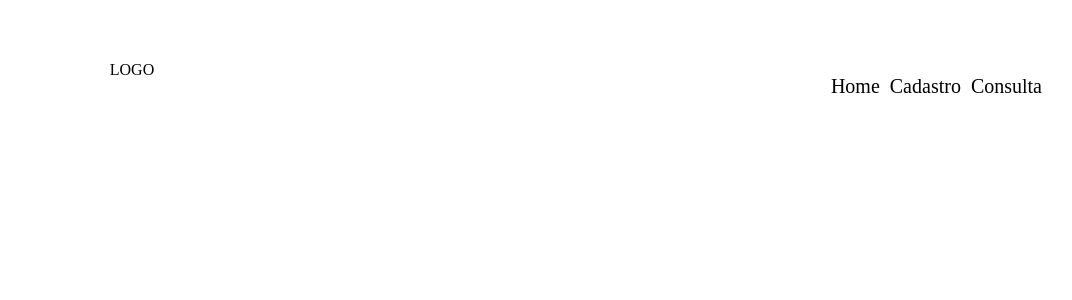
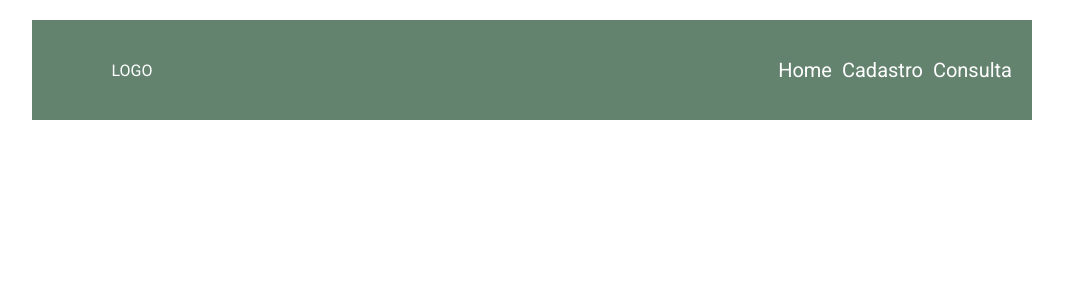
Before and after one commit to AllanGabriel03/CrudPessoas, an Angular app: page / in a window 1280 px wide. Shown: the top 300 px of the page, without its empty margins (108-1180 px from the left). Built offline with nearby package versions, Linux system fonts and the light colour scheme.

Commit message:
Definido formatações globais

```diff
--- a/src/styles.css
+++ b/src/styles.css
@@ -1 +1,16 @@
-/* You can add global styles to this file, and also import other style files */
+@import url('https://fonts.googleapis.com/css2?family=Roboto:ital,wght@0,100..900;1,100..900&display=swap');
+
+*{
+    margin: 0px;
+    padding: 0px;
+    box-sizing: border-box;
+    font-family: roboto;
+}
+
+:root{
+    --primaria : #64836f;
+    --secundaria : #cbdef1;
+    --branca : #ffffff;
+    --botao01 : #1D4ED8;
+    --botao02 : #d85c14;
+}
```
